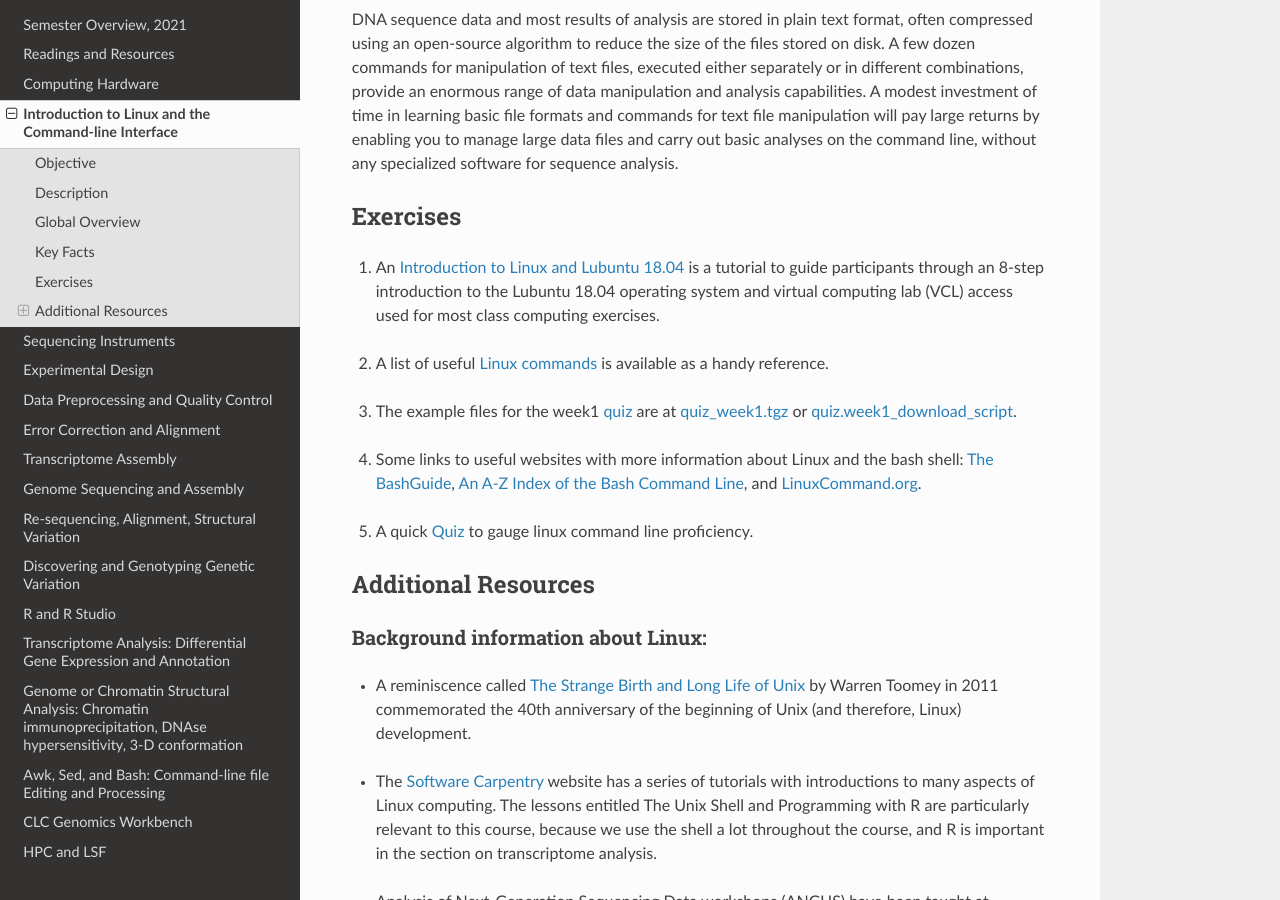
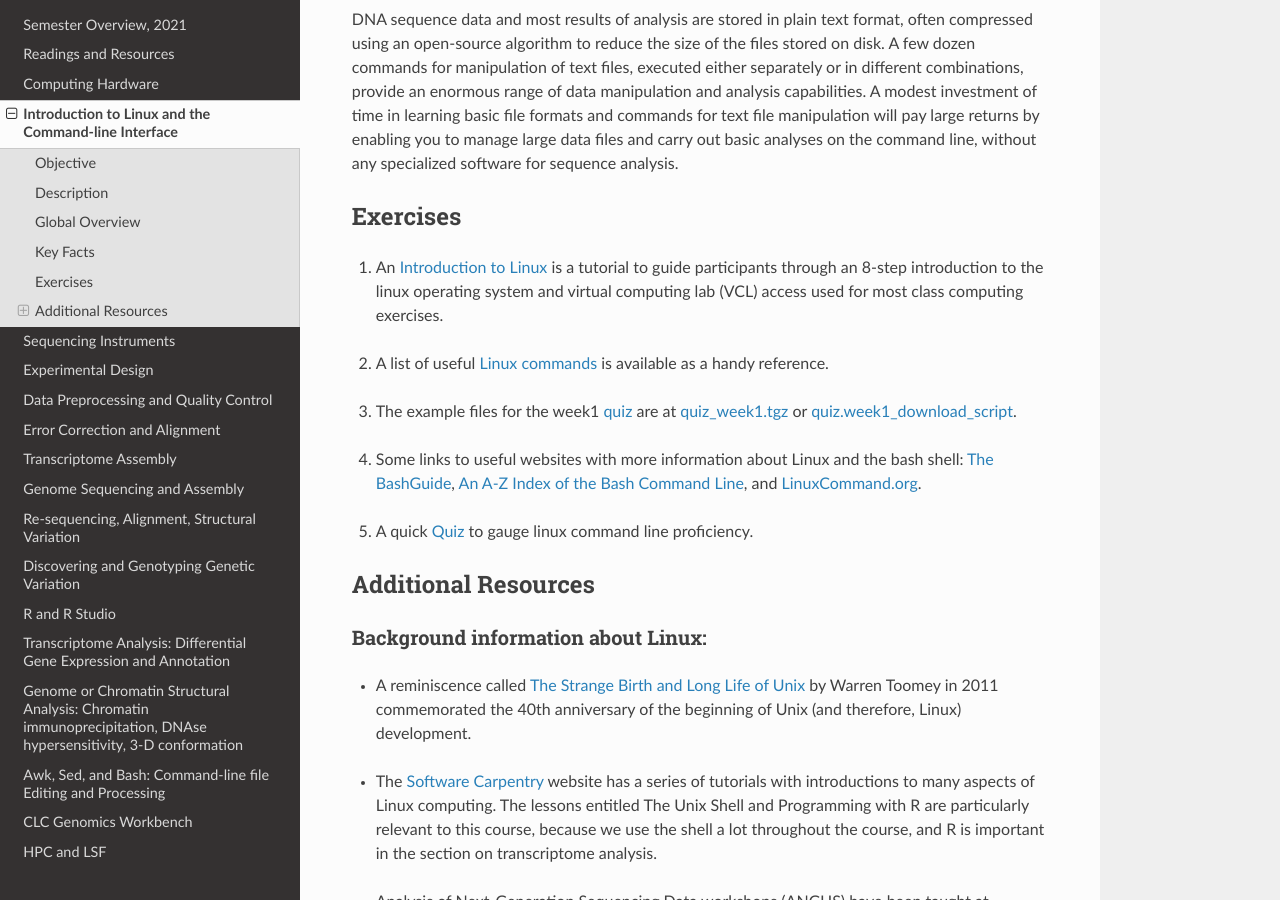
Before and after one commit to rwhetten/DeepSeqAnalysis, a Sphinx documentation site: the page built from docs/source/intro-linux.rst, in a window 1280 px wide and 900 px high, scrolled down 1101 px. Built offline with Sphinx 7.4.7 and the Read the Docs theme 2.0.0, drawn with Linux system fonts in a browser that asks for light colours; some of the changed text lies outside the part shown.

Commit message:
Update intro-linux.rst

```diff
--- a/docs/source/intro-linux.rst
+++ b/docs/source/intro-linux.rst
@@ -36,7 +36,7 @@ DNA sequence data and most results of analysis are stored in plain text format,
 Exercises
 *********
 
-1. An `Introduction to Linux and Lubuntu 18.04 <https://drive.google.com/file/d/1mYLZtI6IaQH80iwA-1zkeuR5KMRE6us3/view?usp=sharing>`_ is a tutorial to guide participants through an 8-step introduction to the Lubuntu 18.04 operating system and virtual computing lab (VCL) access used for most class computing exercises.
+1. An `Introduction to Linux <https://drive.google.com/file/d/1mYLZtI6IaQH80iwA-1zkeuR5KMRE6us3/view?usp=sharing>`_ is a tutorial to guide participants through an 8-step introduction to the linux operating system and virtual computing lab (VCL) access used for most class computing exercises.
 
 \
 
```
Also changed, not shown: other parts of docs/source/intro-linux.rst (+1 -1 lines).
